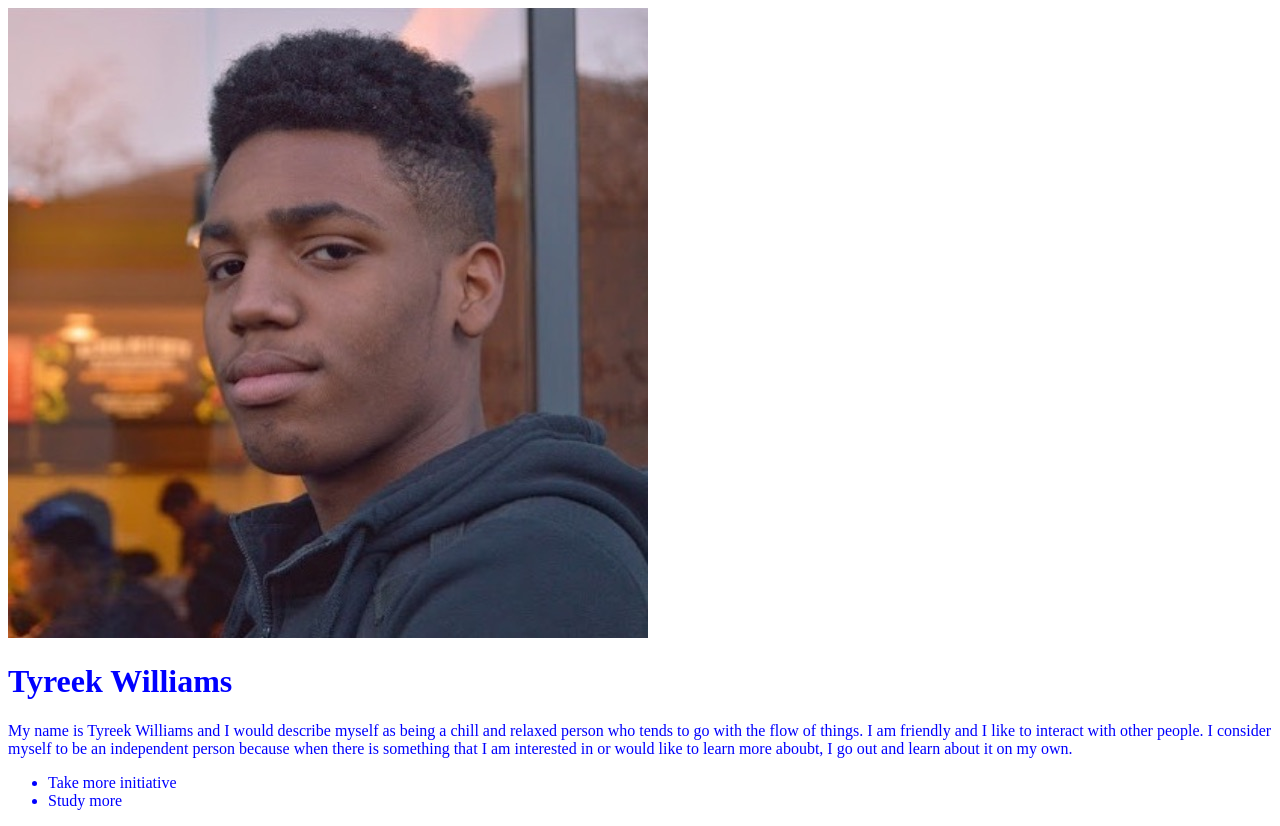
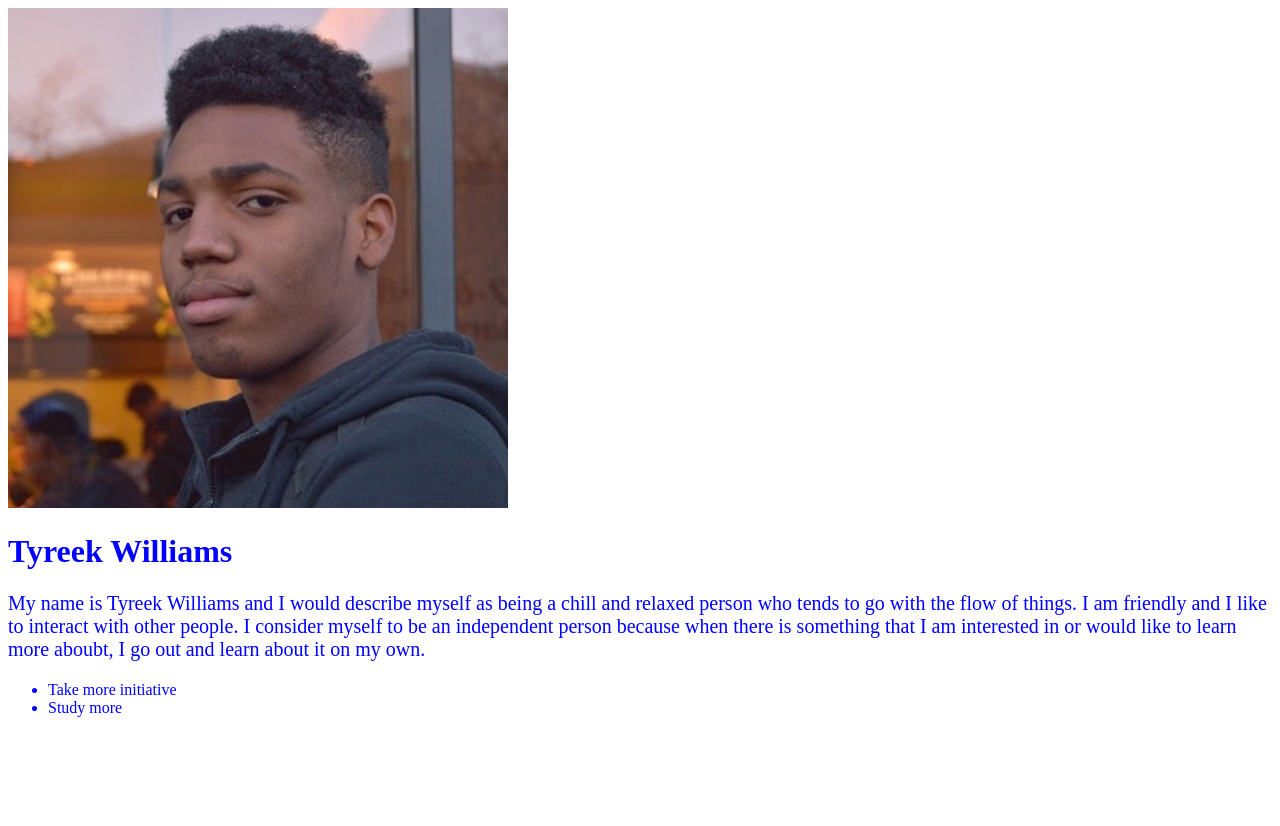
Before and after one commit to Tyreek1595/My-Portfolio, a plain HTML site: page index.html in a window 1280 px wide. After the commit the page ends 800 px from the top, so only its background shows below. Drawn offline with Linux system fonts and the light colour scheme.

Commit message:
adjust image size

```diff
--- a/assetts/css/style.css
+++ b/assetts/css/style.css
@@ -1,3 +1,16 @@
 .style{
 	color:blue;
 }
+
+.style p{
+	font-size: 20px
+}
+
+.style img{
+/*	height:100%;
+	width:100%;*/
+
+	height:500px;
+	width:500px;
+
+}
```
